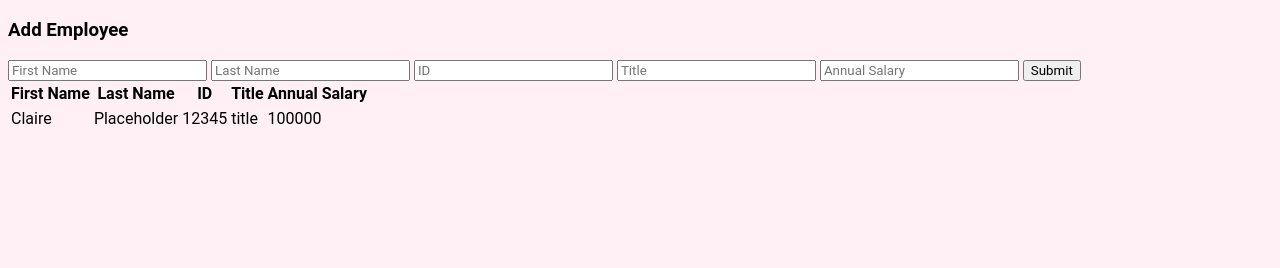
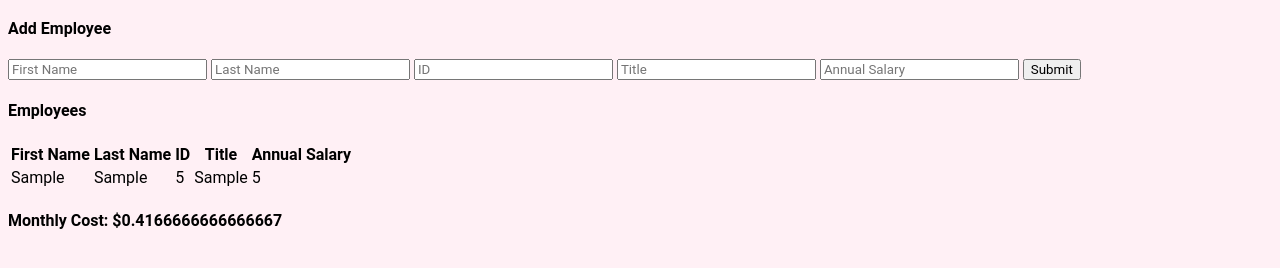
Before and after one commit to ClaireLimesand/salary-calculator, a plain HTML site: page index.html in a window 1280 px wide. Both pictures are taken after typing "Sample", "Sample", "5", "Sample", "5" into the empty fields and a click on the button "Submit". Shown: the part 62-330 px from the top of the page. Drawn offline with Linux system fonts and the light colour scheme.

Commit message:
added calculate monthly total function

```diff
--- a/index.html
+++ b/index.html
@@ -15,13 +15,14 @@
     </header>
 
     <body>
-        <h3>Add Employee</h3>
+        <h4>Add Employee</h4>
             <input placeholder="First Name" id="firstNameInput" type="text">
             <input placeholder="Last Name" id="lastNameInput" type="text">
             <input placeholder="ID" id="idInput" type="number">
             <input placeholder="Title" id="titleInput" type="text">
             <input placeholder="Annual Salary" id="annualSalaryInput" type="number">
                 <button id="addEmployee">Submit</button>
+        <h4>Employees</h4>
         <table id="employeeTable">
             <thead>
                 <tr>
@@ -32,7 +33,7 @@
                     <th>Annual Salary</th>
                 </tr>
             </thead>
-            <tbody>
+            <tbody id="employeeTableBody">
                 <tr>
                     <!-- <td>Claire</td>
                     <td>Placeholder</td>
@@ -42,6 +43,6 @@
                 </tr>
             </tbody>
        </table>
-
+       <h4>Monthly Cost: $<div id="monthlyCost"></div></h4>
     </body>
 </html>
--- a/script.js
+++ b/script.js
@@ -1,32 +1,15 @@
 $( document ).ready( onReady )
 
-// let employeeList = [];
-
-// function createNewEmployee(firstName, lastName, id, title, annualSalary){
-//     let newEmployee = {
-//       firstName: firstNameInput,
-//       lastName: lastNameInput,
-//       id: idInput,
-//       jobTitle: titleInput,
-//       annualSalary: annualSalaryInput,
-//     }
-//     employeeList.push(newEmployee);
-//     return true;
-//   }
-let employeeList = [{
-    firstName: 'Claire',
-    lastName: 'Placeholder',
-    id: 12345,
-    jobTitle: 'title',
-    annualSalary: 100000
-}];
+let employeeList = [];
 
 function onReady(){
-    createEmployeeList(employeeList)
-    $('#addEmployee').on('click', handleAddEmployee )
+    createEmployeeList(employeeList);
+    $('#addEmployee').on('click', handleAddEmployee );
+    renderMonthlyCost(employeeList);
 }
 
 function createEmployeeList(listName) {
+    $('#employeeTableBody').empty();
     for (let employee of employeeList) {
         let newTableRow = `
             <tr>
@@ -38,8 +21,21 @@ function createEmployeeList(listName) {
             </tr>
         `;
 
-    $('#employeeTable').append(newTableRow);
+    $('#employeeTableBody').append(newTableRow);
     }
+}
+
+function calculateMonthlyCost(employeesToSum) {
+    let sum = 0;
+    for (let employee of employeesToSum){
+        sum =  employee.annualSalary / 12
+    }
+    return sum;
+}
+
+function renderMonthlyCost(employeesToSum) {
+    let monthlyCost = calculateMonthlyCost(employeesToSum)
+    $('#monthlyCost').text(monthlyCost)
 }
 
 function handleAddEmployee(){
@@ -65,4 +61,6 @@ function handleAddEmployee(){
         $( '#titleInput' ).val('');
         $( '#annualSalaryInput' ).val('');
 
+    createEmployeeList(employeeList);
+    renderMonthlyCost(employeeList);
 }
--- a/style.css
+++ b/style.css
@@ -5,3 +5,7 @@
 body {
     background-color: lavenderblush;
 }
+
+div {
+    display: inline;
+}
```
